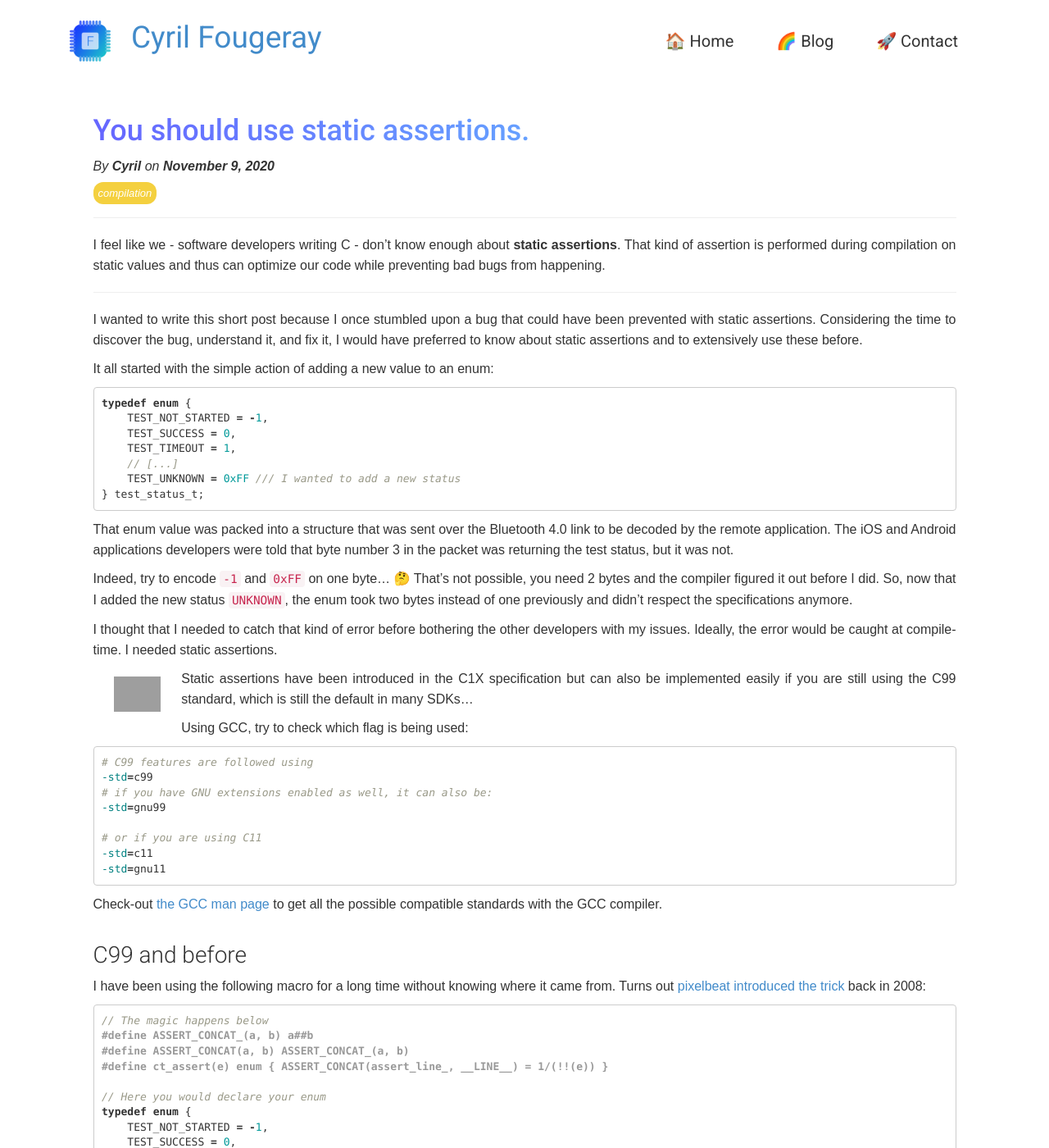
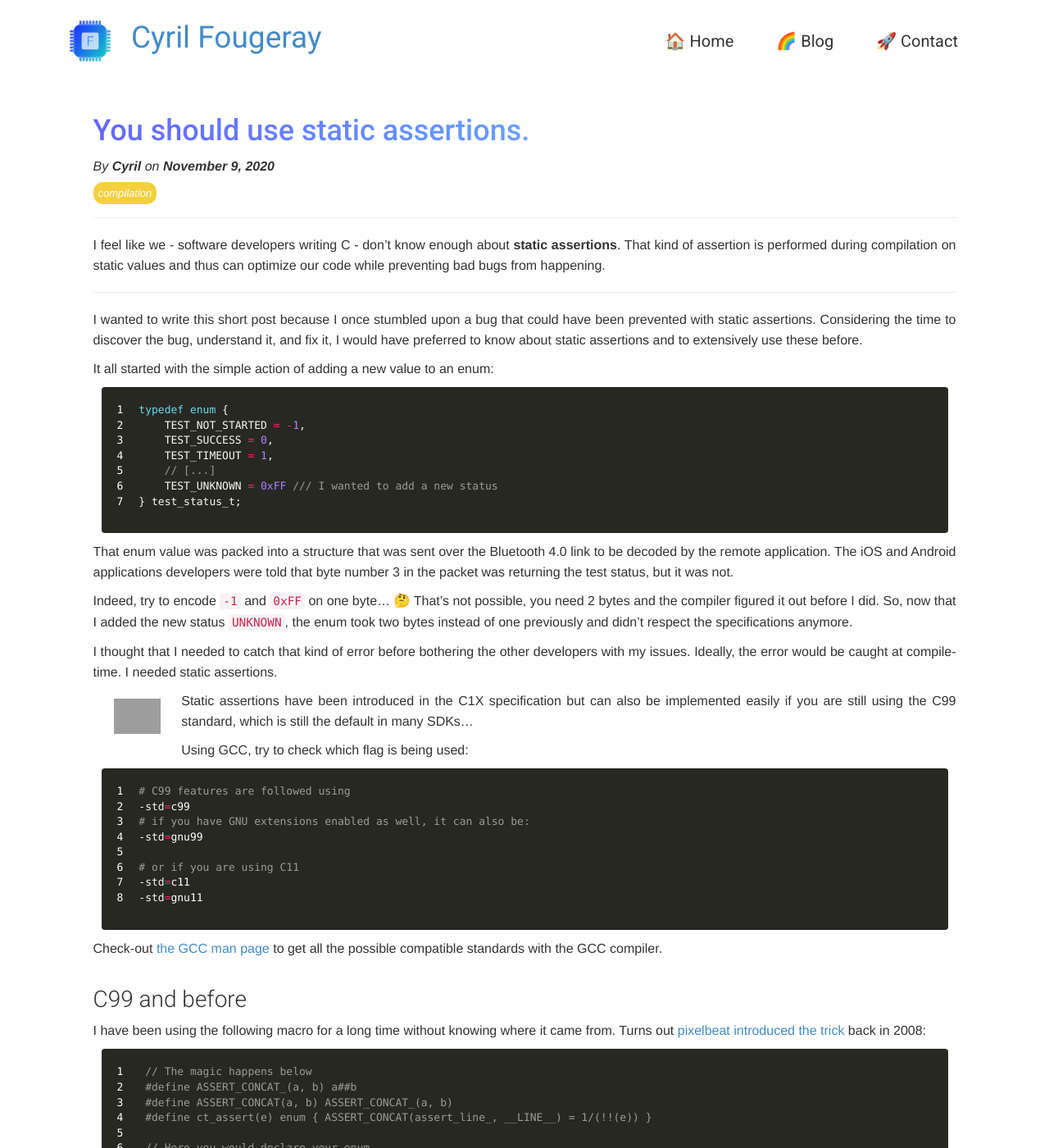
Before and after one commit to fouge/fouge.github.io, a Jekyll site: the page built from _posts/2020-11-09-use-static-assertion.md, in a window 1280 px wide and 1400 px high. Shown: the whole window at 82% size. Built offline with Jekyll 4.4.1, drawn with Linux system fonts in a browser that asks for light colours; nearby versions of some CDN libraries; some web fonts are replaced; some of the changed text lies outside the part shown; grey boxes are pictures that could not be loaded.

Commit message:
Code with better style - monokai based

````diff
--- a/_posts/2020-11-09-use-static-assertion.md
+++ b/_posts/2020-11-09-use-static-assertion.md
@@ -18,7 +18,7 @@
 
 It all started with the simple action of adding a new value to an enum:
 
-```c
+{% highlight c linenos %}
 typedef enum {
     TEST_NOT_STARTED = -1,
     TEST_SUCCESS = 0,
@@ -26,7 +26,7 @@
     // [...]
     TEST_UNKNOWN = 0xFF /// I wanted to add a new status
 } test_status_t;
-```
+{% endhighlight %}
 
 That enum value was packed into a structure that was sent over the Bluetooth 4.0 link to be decoded by the remote application. The iOS and Android applications developers were told that byte number 3 in the packet was returning the test status, but it was not.
 
@@ -42,7 +42,7 @@
 
 Using GCC, try to check which flag is being used:
 
-```makefile
+{% highlight make linenos %}
 # C99 features are followed using
 -std=c99
 # if you have GNU extensions enabled as well, it can also be:
@@ -51,7 +51,7 @@
 # or if you are using C11
 -std=c11
 -std=gnu11
-```
+{% endhighlight %}
 
 Check-out [the GCC man page](https://man7.org/linux/man-pages/man1/gcc.1.html) to get all the possible compatible standards with the GCC compiler.
 
@@ -59,7 +59,7 @@
 
 I have been using the following macro for a long time without knowing where it came from. Turns out [pixelbeat introduced the trick](https://www.pixelbeat.org/programming/gcc/static_assert.html) back in 2008:
 
-```c
+{% highlight c linenos %}
 // The magic happens below
 #define ASSERT_CONCAT_(a, b) a##b
 #define ASSERT_CONCAT(a, b) ASSERT_CONCAT_(a, b)
@@ -80,13 +80,13 @@
 // Another usage would be to make sure that a Bluetooth 4.0 packet
 // doesn't take more than 20 bytes:
 ct_assert(sizeof(ble_pkt_t)<=20);
-```
+{% endhighlight %}
 
 ### C11 and more
 
 Here is the modern implementation, with an error message:
 
-```c
+{% highlight c linenos %}
 #include <assert.h>
 
 // This won't compile and display a nice error message
@@ -94,15 +94,15 @@
 
 // For our BLE 4.0 packet
 static_assert(sizeof(ble_pkt_t)<=20, "Bluetooth 4.0 packets must take less than 20 bytes");
-```
+{% endhighlight %}
 
 Here is the output when compiling:
 
-```plain
-../../tests.h:66:1: error: static assertion failed: "test_status_t must be one-byte long"
+{% highlight plain linenos %}
+../../tests.h:4:1: error: static assertion failed: "test_status_t must be one-byte long"
  static_assert(sizeof(test_status_t)==1, "test_status_t must be one-byte long");
  ^~~~~~~~~~~~~
-```
+{% endhighlight %}
 
 ## Other usages
 
@@ -110,19 +110,19 @@
 
 Let's say you are using a version to tag a data format implementation:
 
-```c
+{% highlight c linenos %}
 // file data.h
 const uint32_t DATA_FORMAT_VERSION = 3;
-```
+{% endhighlight %}
 
 And you provide an implementation to use that format, but only for a specific version:
 
-```c
+{% highlight c linenos %}
 // file data_v3.c
 #include <data.h>
 
 static_assert(HEADER_VERSION==3, "Header version not supported");
-```
+{% endhighlight %}
 
 You can probably think about other usages yourself.
 
--- a/css/airspace.css
+++ b/css/airspace.css
@@ -9,6 +9,7 @@
 @import url(//fonts.googleapis.com/css?family=Open+Sans:400,300,600);
 @import url(//fonts.googleapis.com/css?family=Roboto:400,100,300,500,700);
 @import url(//fonts.googleapis.com/css?family=Volkhov:400italic);
+@import "fruity.css"
 /* var text-decoration */
 /*--
 	Common Css
@@ -468,6 +469,11 @@
   margin-right: 5px;
 }
 
+pre {
+  color: white;
+  border: 0px;
+}
+
 #blogpost {
   padding-top: 100px;
 }
@@ -497,6 +503,9 @@
 #blogpost figure {
   margin: 10px;
   text-align: center;
+}
+#blogpost .highlight {
+  text-align: left;
 }
 #blogpost figcaption {
   text-align: center;
--- a/css/syntax.css
+++ b/css/syntax.css
@@ -1,67 +1,72 @@
-/*
- * syntax.css
- * GitHub syntax highlighting styles
- * obtained from https://github.com/mojombo/tpw/blob/master/css/syntax.css
- *
+.highlight { color: white }
+
+/* Monokai
+ * from https://raw.githubusercontent.com/jwarby/pygments-css/master/monokai.css
+ * with modifications:
+ * comments are now colored: #9c9b94 (instead of #75715e)
  */
+.highlight pre { background-color: #272822; }
+.highlight .hll { background-color: #272822; }
+.highlight .c { color: #9c9b94 } /* Comment */
+.highlight .err { color: #960050; background-color: #1e0010 } /* Error */
+.highlight .k { color: #66d9ef } /* Keyword */
+.highlight .l { color: #ae81ff } /* Literal */
+.highlight .n { color: #f8f8f2 } /* Name */
+.highlight .o { color: #f92672 } /* Operator */
+.highlight .p { color: #f8f8f2 } /* Punctuation */
+.highlight .cm { color: #9c9b94 } /* Comment.Multiline */
+.highlight .cp { color: #9c9b94 } /* Comment.Preproc */
+.highlight .c1 { color: #9c9b94 } /* Comment.Single */
+.highlight .cs { color: #9c9b94 } /* Comment.Special */
+.highlight .ge { font-style: italic } /* Generic.Emph */
+.highlight .gs { font-weight: bold } /* Generic.Strong */
+.highlight .kc { color: #66d9ef } /* Keyword.Constant */
+.highlight .kd { color: #66d9ef } /* Keyword.Declaration */
+.highlight .kn { color: #f92672 } /* Keyword.Namespace */
+.highlight .kp { color: #66d9ef } /* Keyword.Pseudo */
+.highlight .kr { color: #66d9ef } /* Keyword.Reserved */
+.highlight .kt { color: #66d9ef } /* Keyword.Type */
+.highlight .ld { color: #e6db74 } /* Literal.Date */
+.highlight .m { color: #ae81ff } /* Literal.Number */
+.highlight .s { color: #e6db74 } /* Literal.String */
+.highlight .na { color: #a6e22e } /* Name.Attribute */
+.highlight .nb { color: #f8f8f2 } /* Name.Builtin */
+.highlight .nc { color: #a6e22e } /* Name.Class */
+.highlight .no { color: #66d9ef } /* Name.Constant */
+.highlight .nd { color: #a6e22e } /* Name.Decorator */
+.highlight .ni { color: #f8f8f2 } /* Name.Entity */
+.highlight .ne { color: #a6e22e } /* Name.Exception */
+.highlight .nf { color: #a6e22e } /* Name.Function */
+.highlight .nl { color: #f8f8f2 } /* Name.Label */
+.highlight .nn { color: #f8f8f2 } /* Name.Namespace */
+.highlight .nx { color: #a6e22e } /* Name.Other */
+.highlight .py { color: #f8f8f2 } /* Name.Property */
+.highlight .nt { color: #f92672 } /* Name.Tag */
+.highlight .nv { color: #f8f8f2 } /* Name.Variable */
+.highlight .ow { color: #f92672 } /* Operator.Word */
+.highlight .w { color: #f8f8f2 } /* Text.Whitespace */
+.highlight .mf { color: #ae81ff } /* Literal.Number.Float */
+.highlight .mh { color: #ae81ff } /* Literal.Number.Hex */
+.highlight .mi { color: #ae81ff } /* Literal.Number.Integer */
+.highlight .mo { color: #ae81ff } /* Literal.Number.Oct */
+.highlight .sb { color: #e6db74 } /* Literal.String.Backtick */
+.highlight .sc { color: #e6db74 } /* Literal.String.Char */
+.highlight .sd { color: #e6db74 } /* Literal.String.Doc */
+.highlight .s2 { color: #e6db74 } /* Literal.String.Double */
+.highlight .se { color: #ae81ff } /* Literal.String.Escape */
+.highlight .sh { color: #e6db74 } /* Literal.String.Heredoc */
+.highlight .si { color: #e6db74 } /* Literal.String.Interpol */
+.highlight .sx { color: #e6db74 } /* Literal.String.Other */
+.highlight .sr { color: #e6db74 } /* Literal.String.Regex */
+.highlight .s1 { color: #e6db74 } /* Literal.String.Single */
+.highlight .ss { color: #e6db74 } /* Literal.String.Symbol */
+.highlight .bp { color: #f8f8f2 } /* Name.Builtin.Pseudo */
+.highlight .vc { color: #f8f8f2 } /* Name.Variable.Class */
+.highlight .vg { color: #f8f8f2 } /* Name.Variable.Global */
+.highlight .vi { color: #f8f8f2 } /* Name.Variable.Instance */
+.highlight .il { color: #ae81ff } /* Literal.Number.Integer.Long */
 
-.highlight  { background: #ffffff; }
-.highlight .c { color: #999988; font-style: italic } /* Comment */
-.highlight .err { color: #a61717; background-color: #e3d2d2 } /* Error */
-.highlight .k { font-weight: bold } /* Keyword */
-.highlight .o { font-weight: bold } /* Operator */
-.highlight .cm { color: #999988; font-style: italic } /* Comment.Multiline */
-.highlight .cp { color: #999999; font-weight: bold } /* Comment.Preproc */
-.highlight .c1 { color: #999988; font-style: italic } /* Comment.Single */
-.highlight .cs { color: #999999; font-weight: bold; font-style: italic } /* Comment.Special */
-.highlight .gd { color: #000000; background-color: #ffdddd } /* Generic.Deleted */
-.highlight .gd .x { color: #000000; background-color: #ffaaaa } /* Generic.Deleted.Specific */
-.highlight .ge { font-style: italic } /* Generic.Emph */
-.highlight .gr { color: #aa0000 } /* Generic.Error */
-.highlight .gh { color: #999999 } /* Generic.Heading */
-.highlight .gi { color: #000000; background-color: #ddffdd } /* Generic.Inserted */
-.highlight .gi .x { color: #000000; background-color: #aaffaa } /* Generic.Inserted.Specific */
-.highlight .go { color: #888888 } /* Generic.Output */
-.highlight .gp { color: #555555 } /* Generic.Prompt */
-.highlight .gs { font-weight: bold } /* Generic.Strong */
-.highlight .gu { color: #aaaaaa } /* Generic.Subheading */
-.highlight .gt { color: #aa0000 } /* Generic.Traceback */
-.highlight .kc { font-weight: bold } /* Keyword.Constant */
-.highlight .kd { font-weight: bold } /* Keyword.Declaration */
-.highlight .kp { font-weight: bold } /* Keyword.Pseudo */
-.highlight .kr { font-weight: bold } /* Keyword.Reserved */
-.highlight .kt { color: #445588; font-weight: bold } /* Keyword.Type */
-.highlight .m { color: #009999 } /* Literal.Number */
-.highlight .s { color: #d14 } /* Literal.String */
-.highlight .na { color: #008080 } /* Name.Attribute */
-.highlight .nb { color: #0086B3 } /* Name.Builtin */
-.highlight .nc { color: #445588; font-weight: bold } /* Name.Class */
-.highlight .no { color: #008080 } /* Name.Constant */
-.highlight .ni { color: #800080 } /* Name.Entity */
-.highlight .ne { color: #990000; font-weight: bold } /* Name.Exception */
-.highlight .nf { color: #990000; font-weight: bold } /* Name.Function */
-.highlight .nn { color: #555555 } /* Name.Namespace */
-.highlight .nt { color: #000080 } /* Name.Tag */
-.highlight .nv { color: #008080 } /* Name.Variable */
-.highlight .ow { font-weight: bold } /* Operator.Word */
-.highlight .w { color: #bbbbbb } /* Text.Whitespace */
-.highlight .mf { color: #009999 } /* Literal.Number.Float */
-.highlight .mh { color: #009999 } /* Literal.Number.Hex */
-.highlight .mi { color: #009999 } /* Literal.Number.Integer */
-.highlight .mo { color: #009999 } /* Literal.Number.Oct */
-.highlight .sb { color: #d14 } /* Literal.String.Backtick */
-.highlight .sc { color: #d14 } /* Literal.String.Char */
-.highlight .sd { color: #d14 } /* Literal.String.Doc */
-.highlight .s2 { color: #d14 } /* Literal.String.Double */
-.highlight .se { color: #d14 } /* Literal.String.Escape */
-.highlight .sh { color: #d14 } /* Literal.String.Heredoc */
-.highlight .si { color: #d14 } /* Literal.String.Interpol */
-.highlight .sx { color: #d14 } /* Literal.String.Other */
-.highlight .sr { color: #009926 } /* Literal.String.Regex */
-.highlight .s1 { color: #d14 } /* Literal.String.Single */
-.highlight .ss { color: #990073 } /* Literal.String.Symbol */
-.highlight .bp { color: #999999 } /* Name.Builtin.Pseudo */
-.highlight .vc { color: #008080 } /* Name.Variable.Class */
-.highlight .vg { color: #008080 } /* Name.Variable.Global */
-.highlight .vi { color: #008080 } /* Name.Variable.Instance */
-.highlight .il { color: #009999 } /* Literal.Number.Integer.Long */
+.highlight .gh { } /* Generic Heading & Diff Header */
+.highlight .gu { color: #75715e; } /* Generic.Subheading & Diff Unified/Comment? */
+.highlight .gd { color: #f92672; } /* Generic.Deleted & Diff Deleted */
+.highlight .gi { color: #a6e22e; } /* Generic.Inserted & Diff Inserted */
````
